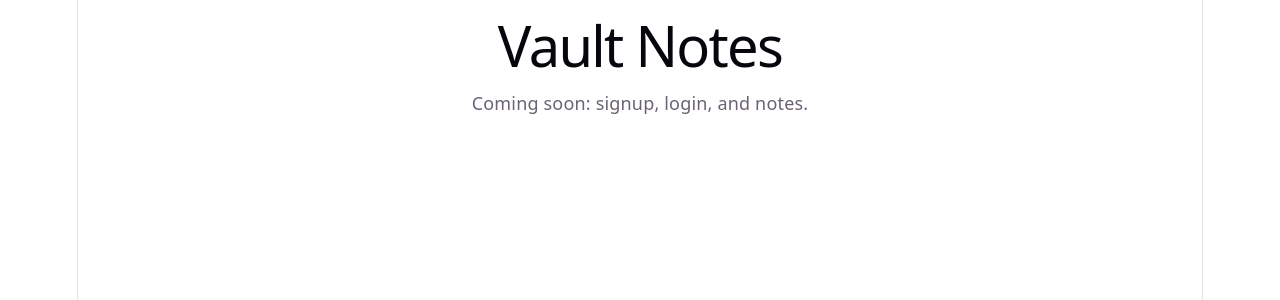
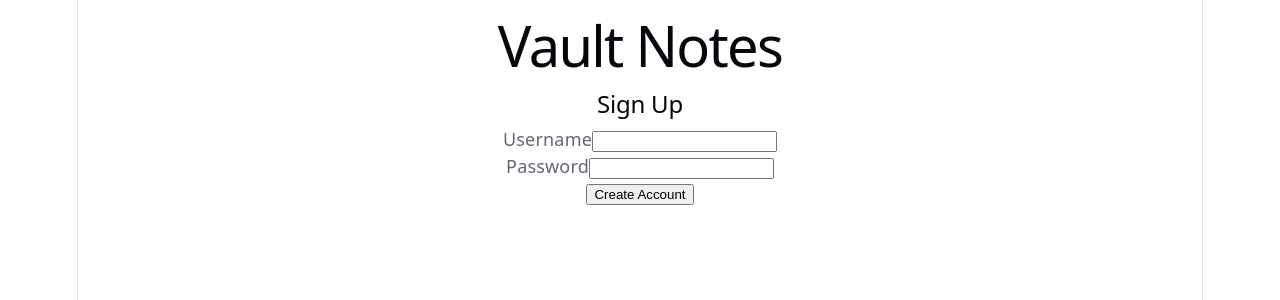
Before and after one commit to Raghavtripathii/vault-notes-vapt, a React (Vite) app in the folder frontend/: page / in a window 1280 px wide. Shown: the top 300 px of the page. Built offline with nearby package versions, Linux system fonts and the light colour scheme.

Commit message:
Show signup form on the home page

```diff
--- a/frontend/src/App.tsx
+++ b/frontend/src/App.tsx
@@ -1,8 +1,10 @@
+import Signup from "./Signup";
+
 function App() {
   return (
     <div>
       <h1>Vault Notes</h1>
-      <p>Coming soon: signup, login, and notes.</p>
+      <Signup />
     </div>
   );
 }
```
